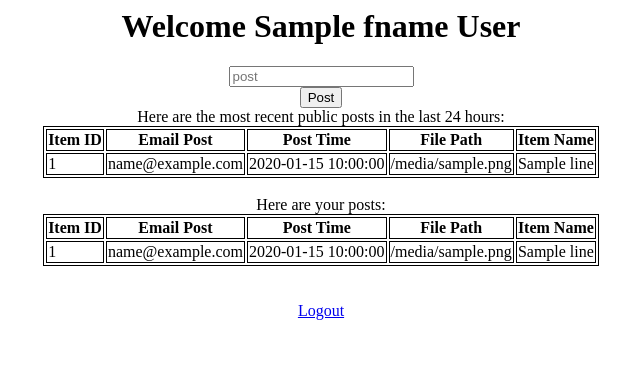
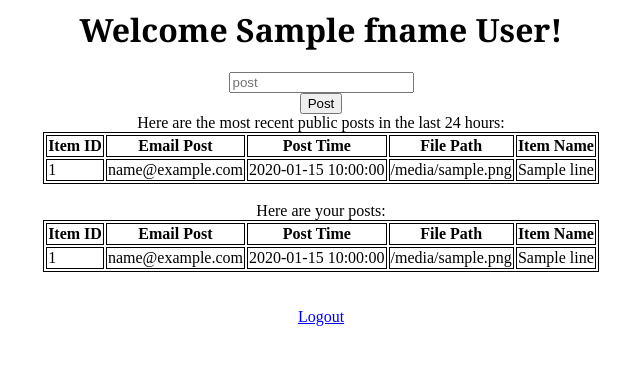
Before and after one commit to md3756/PriCoSha, a Flask app: template templates/home.html in a window 1280 px wide. Shown: the top 365 px of the page, without its empty margins (319-959 px from the left). Run offline with Flask 2, Linux system fonts and the light colour scheme; the template is opened without the code that fills it: most values are stand-ins (such as "Sample title", 1, 10 or a date in 2020).

Commit message:
Formatting HTML

```diff
--- a/templates/home.html
+++ b/templates/home.html
@@ -4,7 +4,7 @@
 <body>
 <form action="/post" method="POST">
 	<center>
-	<h1>Welcome {{name.fname}} {{name.lname}}</h1>
+	<h1>Welcome {{name.fname}} {{name.lname}}!</h1>
 	<input type="text" name = "blog" placeholder="post" required/> </br>
 	<input type="submit" value = Post />
 </form>
@@ -12,6 +12,9 @@
 <style type="text/css">
 	table, th, td{
 		border: 1px solid black;
+	}
+	h1{
+		font-family: Georgia;
 	}
 </style>
 
--- a/templates/index.html
+++ b/templates/index.html
@@ -10,11 +10,14 @@
 	<a href="/login">Login</a>
 
 	<a href="/register">Register</a>
-
+  <br>
   <style type="text/css">
   	table, th, td{
   		border: 1px solid black;
   	}
+    h1{
+      font-family: Georgia;
+    }
   </style>
 
 <br>
```
Also changed, not shown: templates/register.html (+8 -0 lines).
